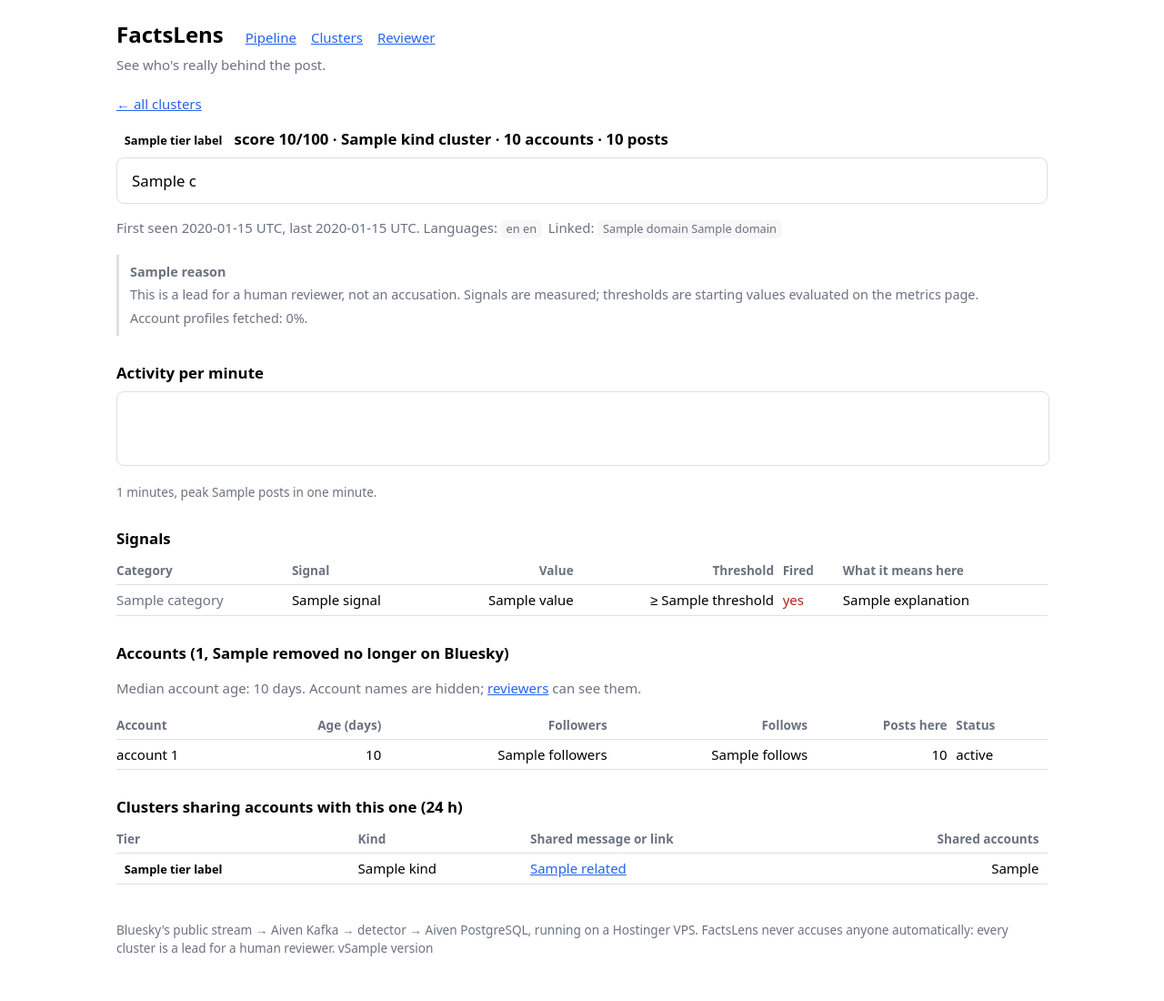
After one commit to SebastiaanVryens/Junction2026, a FastAPI app: template src/factslens/api/templates/cluster.html in a window 1280 px wide. The commit adds this page. Shown: the whole page at 91% size. Run offline with FastAPI, Linux system fonts and the light colour scheme; the template is opened without the code that fills it: most values are stand-ins (such as "Sample title", 1, 10 or a date in 2020); parts of the project's set-up code (start-up, migrations or seed data) failed here and were passed over; some libraries are stand-ins or nearby versions.

Commit message:
Add cluster pages with explainable signals and a reviewer mode
- /clusters: candidates of the last 24 h by tier, score and fired
  signals; tier counts on the status page
- /clusters/<id>: the shared message, the verdict with reasons, a
  per-minute activity chart, every signal with value, threshold and a
  plain-language explanation, account statistics and related clusters
- Privacy: the public sees the message, signals and aggregates;
  account names and individual posts need the reviewer token
  (REVIEWER_TOKEN, httponly cookie)
- Status page reports the enrich service; repository interface so the
  pages are tested against a fake

```diff
--- a/src/factslens/api/app.py
+++ b/src/factslens/api/app.py
@@ -1,23 +1,31 @@
-"""The public web app. M1: health endpoint and a live pipeline status page.
+"""The public web app: pipeline status, candidate clusters and their explainable signals.
 
-uvicorn factslens.api.app:app --host 0.0.0.0 --port 8000
+    python -m factslens.api --host 0.0.0.0 --port 8000
+
+Privacy: the public sees the shared message, the signals and aggregate account statistics.
+Account names and individual posts are shown only in reviewer mode, unlocked with
+REVIEWER_TOKEN (CLAUDE.md §7: "show content only when the reviewer needs it").
 """
 
 from __future__ import annotations
 
+import hashlib
+import hmac
 import time
-from collections.abc import AsyncIterator, Awaitable, Callable
+from collections.abc import AsyncIterator
 from contextlib import asynccontextmanager
 from datetime import UTC, datetime
 from pathlib import Path
 from typing import Any
+from urllib.parse import parse_qs
 
-from fastapi import FastAPI, Request
-from fastapi.responses import HTMLResponse, JSONResponse
+from fastapi import FastAPI, HTTPException, Request
+from fastapi.responses import HTMLResponse, JSONResponse, RedirectResponse, Response
 from fastapi.templating import Jinja2Templates
 from psycopg_pool import AsyncConnectionPool
 
 from factslens import __version__
+from factslens.api.repository import TIERS, PostgresRepository, Repository
 from factslens.common import db
 from factslens.common.settings import get_settings
 
@@ -25,9 +33,17 @@ TEMPLATES = Jinja2Templates(directory=Path(__file__).parent / "templates")
 
 # A service is healthy if it reported within this many seconds.
 STALE_AFTER_SECONDS = 60.0
-EXPECTED_SERVICES = ("ingest", "detector")
+EXPECTED_SERVICES = ("ingest", "detector", "enrich")
+REVIEW_COOKIE = "factslens_review"
+WINDOW_HOURS = 24
 
-StatusProvider = Callable[[], Awaitable[dict[str, db.ServiceStatus]]]
+TIER_LABELS = {
+    "suspicious": "Suspicious",
+    "watch": "Watch",
+    "pending": "Pending",
+    "declared_automation": "Declared bots",
+    "likely_organic": "Likely organic",
+}
 
 
 def build_view(statuses: dict[str, db.ServiceStatus], now: datetime | None = None) -> dict[str, Any]:
@@ -57,25 +73,49 @@ def build_view(statuses: dict[str, db.ServiceStatus], now: datetime | None = Non
     }
 
 
-def create_app(provider: StatusProvider | None = None) -> FastAPI:
-    """`provider` is injected in tests; in production statuses come from PostgreSQL."""
+def sparkline(values: list[int], width: int = 600, height: int = 80) -> str:
+    """SVG polyline points for a per-minute activity chart."""
+    if not values:
+        return ""
+    top = max(max(values), 1)
+    step = width / max(len(values) - 1, 1)
+    return " ".join(f"{i * step:.1f},{height - v / top * (height - 4) - 2:.1f}" for i, v in enumerate(values))
+
+
+def account_age_days(created: datetime | None, now: datetime) -> int | None:
+    return (now - created).days if created else None
+
+
+def fired_names(signals: dict[str, Any] | None) -> list[str]:
+    return [s["name"] for s in (signals or {}).get("signals", []) if s.get("fired")]
+
+
+def post_url(post_id: str, handle: str | None) -> str | None:
+    """at://did/app.bsky.feed.post/rkey -> https://bsky.app/profile/<handle or did>/post/<rkey>"""
+    parts = post_id.removeprefix("at://").split("/")
+    if len(parts) != 3:
+        return None
+    return f"https://bsky.app/profile/{handle or parts[0]}/post/{parts[2]}"
+
+
+def create_app(repository: Repository | None = None, reviewer_token: str | None = None) -> FastAPI:
+    """`repository` and `reviewer_token` are injected in tests; in production they come from settings."""
 
     @asynccontextmanager
     async def lifespan(app: FastAPI) -> AsyncIterator[None]:
-        if provider is not None:
-            app.state.statuses = provider
+        if repository is not None:
+            app.state.repo = repository
+            app.state.reviewer_token = reviewer_token
             yield
             return
+        settings = get_settings()
+        token = settings.reviewer_token.get_secret_value() if settings.reviewer_token else None
         pool = AsyncConnectionPool(
-            db.database_url(get_settings()), min_size=1, max_size=3, open=False, kwargs={"autocommit": True}
+            db.database_url(settings), min_size=1, max_size=4, open=False, kwargs={"autocommit": True}
         )
         await pool.open()
-
-        async def from_database() -> dict[str, db.ServiceStatus]:
-            async with pool.connection() as connection:
-                return await db.read_statuses(connection)
-
-        app.state.statuses = from_database
+        app.state.repo = PostgresRepository(pool)
+        app.state.reviewer_token = token
         try:
             yield
         finally:
@@ -83,11 +123,34 @@ def create_app(provider: StatusProvider | None = None) -> FastAPI:
 
     app = FastAPI(title="FactsLens", version=__version__, lifespan=lifespan, docs_url=None, redoc_url=None)
 
+    def repo(request: Request) -> Repository:
+        return request.app.state.repo  # type: ignore[no-any-return]
+
+    def cookie_value(token: str) -> str:
+        return hashlib.sha256(f"factslens-review:{token}".encode()).hexdigest()
+
+    def is_reviewer(request: Request) -> bool:
+        token = request.app.state.reviewer_token
+        cookie = request.cookies.get(REVIEW_COOKIE)
+        return bool(token and cookie and hmac.compare_digest(cookie, cookie_value(token)))
+
+    def page(request: Request, template: str, context: dict[str, Any]) -> HTMLResponse:
+        base = {"reviewer": is_reviewer(request), "tier_labels": TIER_LABELS, "version": __version__}
+        return TEMPLATES.TemplateResponse(request, template, base | context)
+
     async def view(request: Request) -> dict[str, Any]:
         try:
-            return build_view(await request.app.state.statuses())
+            data = build_view(await repo(request).statuses())
         except Exception as error:  # the page must render even when the database is down
-            return build_view({}) | {"error": f"status store unavailable: {type(error).__name__}"}
+            return build_view({}) | {
+                "error": f"status store unavailable: {type(error).__name__}",
+                "tiers": {},
+            }
+        try:
+            data["tiers"] = await repo(request).tier_counts(WINDOW_HOURS)
+        except Exception:
+            data["tiers"] = {}
+        return data
 
     @app.get("/health")
     async def health(request: Request) -> JSONResponse:
@@ -105,11 +168,78 @@ def create_app(provider: StatusProvider | None = None) -> FastAPI:
 
     @app.get("/", response_class=HTMLResponse)
     async def status_page(request: Request) -> HTMLResponse:
-        return TEMPLATES.TemplateResponse(request, "status.html", await view(request))
+        return page(request, "status.html", await view(request))
 
     @app.get("/status/fragment", response_class=HTMLResponse)
     async def status_fragment(request: Request) -> HTMLResponse:
-        return TEMPLATES.TemplateResponse(request, "_status.html", await view(request))
+        return page(request, "_status.html", await view(request))
+
+    @app.get("/clusters", response_class=HTMLResponse)
+    async def cluster_list(request: Request, tier: str | None = None) -> HTMLResponse:
+        if tier is not None and tier not in TIERS:
+            raise HTTPException(404)
+        rows = await repo(request).clusters(tier, WINDOW_HOURS, 200)
+        for row in rows:
+            row["fired"] = fired_names(row.get("signals"))
+        counts = await repo(request).tier_counts(WINDOW_HOURS)
+        return page(
+            request, "clusters.html", {"clusters": rows, "tier": tier, "tiers": TIERS, "counts": counts}
+        )
+
+    @app.get("/clusters/{cluster_id}", response_class=HTMLResponse)
+    async def cluster_page(request: Request, cluster_id: str) -> HTMLResponse:
+        cluster = await repo(request).cluster(cluster_id)
+        if cluster is None:
+            raise HTTPException(404)
+        now = datetime.now(UTC)
+        members = await repo(request).members(cluster_id)
+        for member in members:
+            member["age_days"] = account_age_days(member.get("created_at"), now)
+        reviewer = is_reviewer(request)
+        posts = await repo(request).posts(cluster_id) if reviewer else []
+        for post in posts:
+            post["url"] = post_url(post["post_id"], post.get("handle"))
+        signals = cluster.get("signals") or {}
+        ages = sorted(a for m in members if (a := m["age_days"]) is not None)
+        return page(
+            request,
+            "cluster.html",
+            {
+                "c": cluster,
+                "tier": cluster["tier_or_pending"],
+                "signals": signals.get("signals", []),
+                "reasons": signals.get("reasons", []),
+                "coverage": signals.get("profile_coverage"),
+                "members": members,
+                "posts": posts,
+                "related": await repo(request).related(cluster_id),
+                "spark": sparkline(list(cluster.get("per_minute") or [])),
+                "median_age": ages[len(ages) // 2] if ages else None,
+                "removed": sum(m.get("status") == "unavailable" for m in members),
+            },
+        )
+
+    @app.get("/review", response_class=HTMLResponse)
+    async def review_form(request: Request) -> HTMLResponse:
+        return page(request, "review.html", {"failed": False})
+
+    @app.post("/review", response_model=None)
+    async def review_login(request: Request) -> Response:
+        token = request.app.state.reviewer_token
+        submitted = parse_qs((await request.body()).decode(errors="replace")).get("token", [""])[0]
+        if not token or not hmac.compare_digest(submitted.encode(), token.encode()):
+            return page(request, "review.html", {"failed": True})
+        response = RedirectResponse("/clusters", status_code=303)
+        response.set_cookie(
+            REVIEW_COOKIE, cookie_value(token), max_age=12 * 3600, httponly=True, secure=True, samesite="lax"
+        )
+        return response
+
+    @app.get("/review/logout")
+    async def review_logout() -> RedirectResponse:
+        response = RedirectResponse("/clusters", status_code=303)
+        response.delete_cookie(REVIEW_COOKIE)
+        return response
 
     return app
 
--- /dev/null
+++ b/src/factslens/api/templates/base.html
@@ -0,0 +1,57 @@
+<!doctype html>
+<html lang="en">
+<head>
+  <meta charset="utf-8">
+  <meta name="viewport" content="width=device-width, initial-scale=1">
+  <title>{% block title %}FactsLens{% endblock %}</title>
+  <script src="https://unpkg.com/htmx.org@2.0.4"></script>
+  <style>
+    :root { color-scheme: light dark; --ok: #1a7f37; --bad: #b42318; --warn: #b54708; --muted: #6b7280; --line: #8884; --chip: #8881; }
+    body { font: 15px/1.5 system-ui, sans-serif; margin: 0 auto; max-width: 64rem; padding: 1.25rem 1rem 3rem; }
+    header { display: flex; flex-wrap: wrap; align-items: baseline; gap: .25rem 1.5rem; margin-bottom: 1.25rem; }
+    header h1 { margin: 0; font-size: 1.5rem; } header h1 a { color: inherit; text-decoration: none; }
+    header nav { display: flex; gap: 1rem; flex-wrap: wrap; }
+    .tagline { color: var(--muted); margin: 0; flex-basis: 100%; }
+    .tiles { display: grid; grid-template-columns: repeat(auto-fit, minmax(10rem, 1fr)); gap: .75rem; }
+    .tile { border: 1px solid var(--line); border-radius: .5rem; padding: .75rem 1rem; }
+    .tile b { display: block; font-size: 1.4rem; font-variant-numeric: tabular-nums; }
+    .tile span { color: var(--muted); font-size: .85rem; }
+    .ok { color: var(--ok); } .bad { color: var(--bad); } .muted { color: var(--muted); }
+    h2 { font-size: 1.05rem; margin: 1.75rem 0 .5rem; }
+    .cols { display: grid; grid-template-columns: repeat(auto-fit, minmax(16rem, 1fr)); gap: 1.5rem; }
+    .scroll { overflow-x: auto; }
+    table { border-collapse: collapse; width: 100%; }
+    td, th { text-align: left; padding: .3rem .6rem .3rem 0; border-bottom: 1px solid var(--line); vertical-align: top; }
+    th { font-size: .85rem; color: var(--muted); font-weight: 600; }
+    td.num, th.num { text-align: right; font-variant-numeric: tabular-nums; }
+    td.wrap { overflow-wrap: anywhere; }
+    .tier { display: inline-block; border-radius: 1rem; padding: 0 .55rem; font-size: .8rem; font-weight: 600; white-space: nowrap; }
+    .tier-suspicious { background: #b4231822; color: var(--bad); }
+    .tier-watch { background: #b5470822; color: var(--warn); }
+    .tier-pending { background: var(--chip); color: var(--muted); }
+    .tier-likely_organic { background: #1a7f3722; color: var(--ok); }
+    .tier-declared_automation { background: #2563eb22; color: #2563eb; }
+    .chip { display: inline-block; background: var(--chip); border-radius: .3rem; padding: 0 .35rem; font-size: .8rem; margin: 0 .2rem .2rem 0; }
+    .note { border-left: 3px solid var(--line); padding: .25rem .75rem; color: var(--muted); font-size: .9rem; }
+    .label { font-size: 1.05rem; overflow-wrap: anywhere; white-space: pre-wrap; border: 1px solid var(--line); border-radius: .5rem; padding: .75rem 1rem; }
+    footer { color: var(--muted); font-size: .85rem; margin-top: 2.5rem; }
+    a { color: #2563eb; }
+  </style>
+</head>
+<body>
+  <header>
+    <h1><a href="/">FactsLens</a></h1>
+    <nav>
+      <a href="/">Pipeline</a>
+      <a href="/clusters">Clusters</a>
+      {% if reviewer %}<span class="chip">reviewer mode</span> <a href="/review/logout">leave</a>{% else %}<a href="/review">Reviewer</a>{% endif %}
+    </nav>
+    <p class="tagline">See who's really behind the post.</p>
+  </header>
+  {% block content %}{% endblock %}
+  <footer>
+    Bluesky's public stream &rarr; Aiven Kafka &rarr; detector &rarr; Aiven PostgreSQL, running on a Hostinger VPS.
+    FactsLens never accuses anyone automatically: every cluster is a lead for a human reviewer. v{{ version }}
+  </footer>
+</body>
+</html>
--- /dev/null
+++ b/src/factslens/api/templates/cluster.html
@@ -0,0 +1,94 @@
+{% extends "base.html" %}
+{% block title %}Cluster · FactsLens{% endblock %}
+{% block content %}
+<p><a href="/clusters">&larr; all clusters</a></p>
+<h2 style="margin-top:0">
+  <span class="tier tier-{{ tier }}">{{ tier_labels[tier] }}</span>
+  {% if c.score is not none %}score {{ c.score|int }}/100 ·{% endif %}
+  {{ c.kind }} cluster · {{ c.accounts }} accounts · {{ c.events }} posts
+</h2>
+<div class="label">{{ c.label }}</div>
+<p class="muted">
+  First seen {{ c.first_seen.strftime('%a %d %b %H:%M') }} UTC, last {{ c.last_seen.strftime('%a %d %b %H:%M') }} UTC.
+  {% if c.languages %}Languages: {% for lang, n in c.languages %}<span class="chip">{{ lang }} {{ n }}</span>{% endfor %}{% endif %}
+  {% if c.domains %}Linked: {% for d, n in c.domains %}<span class="chip">{{ d }} {{ n }}</span>{% endfor %}{% endif %}
+</p>
+
+<div class="note">
+  {% for reason in reasons %}<p style="margin:.25rem 0"><b>{{ reason }}</b></p>{% endfor %}
+  <p style="margin:.25rem 0">This is a lead for a human reviewer, not an accusation. Signals are measured; thresholds are starting values evaluated on the metrics page.</p>
+  {% if coverage is not none %}<p style="margin:.25rem 0">Account profiles fetched: {{ (coverage * 100)|round|int }}%.</p>{% endif %}
+</div>
+
+<h2>Activity per minute</h2>
+{% if spark %}
+<svg viewBox="0 0 600 80" preserveAspectRatio="none" style="width:100%;height:80px;border:1px solid var(--line);border-radius:.5rem">
+  <polyline points="{{ spark }}" fill="none" stroke="currentColor" stroke-width="2" vector-effect="non-scaling-stroke"/>
+</svg>
+<p class="muted" style="font-size:.85rem">{{ c.per_minute|length }} minutes, peak {{ c.per_minute|max }} posts in one minute.</p>
+{% endif %}
+
+<h2>Signals</h2>
+<div class="scroll"><table>
+  <tr><th>Category</th><th>Signal</th><th class="num">Value</th><th class="num">Threshold</th><th>Fired</th><th>What it means here</th></tr>
+  {% for s in signals %}
+  <tr>
+    <td class="muted">{{ s.category }}</td>
+    <td>{{ s.name }}</td>
+    <td class="num">{% if s.unit == 'share' %}{{ (s.value * 100)|round|int }}%{% else %}{{ s.value }}{% endif %}</td>
+    <td class="num">{% if s.unit == 'share' %}≥ {{ (s.threshold * 100)|round|int }}%{% else %}≥ {{ s.threshold }}{% endif %}</td>
+    <td class="{{ 'bad' if s.fired else 'muted' }}">{{ 'yes' if s.fired else 'no' }}</td>
+    <td>{{ s.explanation }}</td>
+  </tr>
+  {% else %}
+  <tr><td colspan="6" class="muted">Not scored yet.</td></tr>
+  {% endfor %}
+</table></div>
+
+<h2>Accounts ({{ members|length }}{% if removed %}, {{ removed }} no longer on Bluesky{% endif %})</h2>
+<p class="muted">Median account age: {{ median_age if median_age is not none else '–' }} days.
+  {% if not reviewer %}Account names are hidden; <a href="/review">reviewers</a> can see them.{% endif %}</p>
+<div class="scroll"><table>
+  <tr><th>Account</th><th class="num">Age (days)</th><th class="num">Followers</th><th class="num">Follows</th><th class="num">Posts here</th><th>Status</th></tr>
+  {% for m in members %}
+  <tr>
+    <td class="wrap">{% if reviewer and m.handle %}<a href="https://bsky.app/profile/{{ m.handle }}" rel="noopener">{{ m.handle }}</a>{% if m.display_name %} <span class="muted">{{ m.display_name }}</span>{% endif %}{% else %}account {{ loop.index }}{% endif %}
+      {% if m.handle and m.handle.endswith('.ap.brid.gy') %}<span class="chip">bridged from Mastodon</span>{% endif %}</td>
+    <td class="num">{{ m.age_days if m.age_days is not none else '–' }}</td>
+    <td class="num">{{ m.followers if m.followers is not none else '–' }}</td>
+    <td class="num">{{ m.follows if m.follows is not none else '–' }}</td>
+    <td class="num">{{ m.events }}</td>
+    <td>{{ {'active': 'active', 'unavailable': 'removed from Bluesky'}.get(m.status, 'not fetched yet') }}</td>
+  </tr>
+  {% endfor %}
+</table></div>
+
+{% if reviewer %}
+<h2>Sample posts</h2>
+<div class="scroll"><table>
+  <tr><th>Time (UTC)</th><th>Account</th><th>Text</th></tr>
+  {% for p in posts %}
+  <tr>
+    <td>{{ p.posted_at.strftime('%H:%M:%S') }}</td>
+    <td class="wrap">{{ p.handle or '–' }}{% if p.bridged %} <span class="chip">bridged</span>{% endif %}</td>
+    <td class="wrap">{{ p.text }} {% if p.url %}<a href="{{ p.url }}" rel="noopener">open</a>{% endif %}</td>
+  </tr>
+  {% else %}<tr><td colspan="3" class="muted">Post texts are removed after 72 hours.</td></tr>{% endfor %}
+</table></div>
+{% endif %}
+
+{% if related %}
+<h2>Clusters sharing accounts with this one (24 h)</h2>
+<div class="scroll"><table>
+  <tr><th>Tier</th><th>Kind</th><th>Shared message or link</th><th class="num">Shared accounts</th></tr>
+  {% for r in related %}
+  <tr>
+    <td><span class="tier tier-{{ r.tier }}">{{ tier_labels[r.tier] }}</span></td>
+    <td>{{ r.kind }}</td>
+    <td class="wrap"><a href="/clusters/{{ r.id }}">{{ r.label[:100] }}</a></td>
+    <td class="num">{{ r.shared_accounts }}</td>
+  </tr>
+  {% endfor %}
+</table></div>
+{% endif %}
+{% endblock %}
```
Also changed, not shown: src/factslens/api/repository.py (added, +114 -0 lines), src/factslens/api/templates/_status.html (+25 -18 lines), src/factslens/api/templates/clusters.html (added, +31 -0 lines), src/factslens/api/templates/review.html (added, +11 -0 lines), src/factslens/api/templates/status.html (+6 -38 lines), tests/test_api.py (+157 -21 lines).
